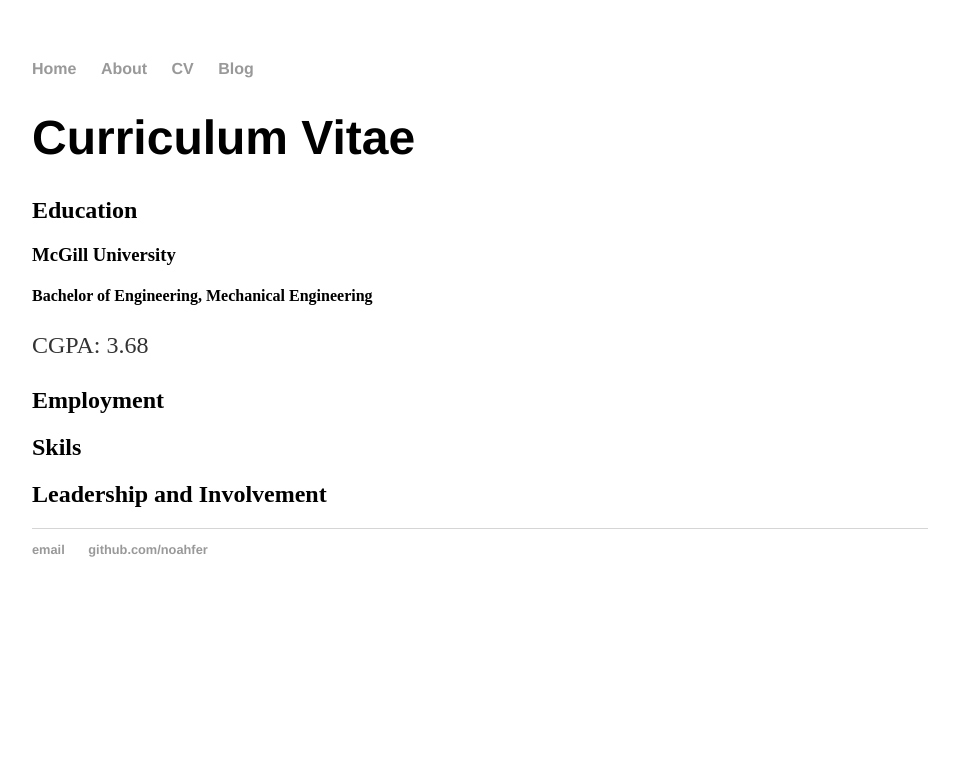
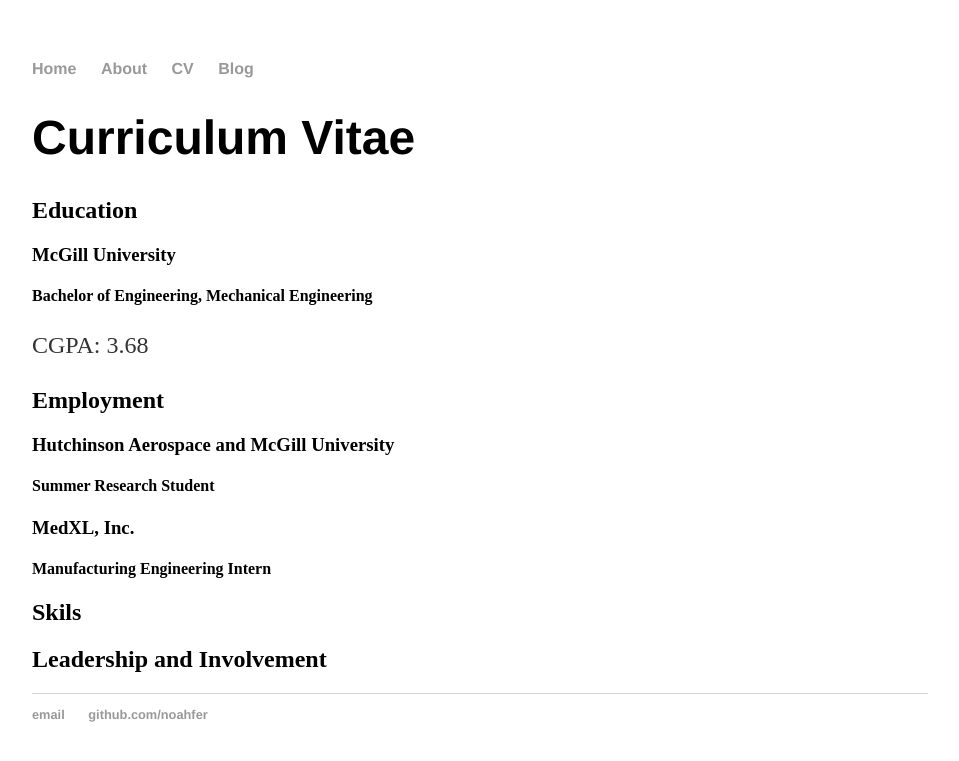
Before and after one commit to noahfer/noahfer.github.io, a Jekyll site: the page built from cv/index.md, in a window 1280 px wide. Shown: the top 761 px of the page, without its empty margins (160-1119 px from the left). Built offline with Jekyll 4.4.1, drawn with Linux system fonts in a browser that asks for light colours; our own code applies the rules of GitHub Pages for plain Markdown files.

Commit message:
Update index.md

```diff
--- a/cv/index.md
+++ b/cv/index.md
@@ -6,6 +6,11 @@
 CGPA: 3.68
 
 ## Employment
+### Hutchinson Aerospace and McGill University
+#### Summer Research Student
+
+### MedXL, Inc.
+#### Manufacturing Engineering Intern
 
 ## Skils
 
```
